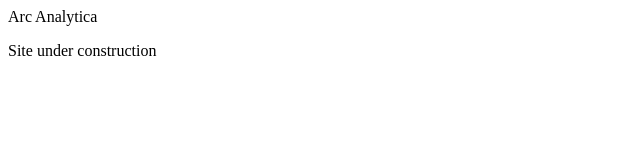
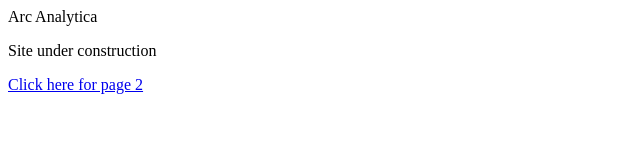
Before and after one commit to ArcAnalytica/ArcAnalytica.github.io, a plain HTML site: page index.html in a window 1280 px wide. Shown: the whole page, without its empty margins (0-640 px from the left). Drawn offline with Linux system fonts and the light colour scheme.

Commit message:
Update index.html

```diff
--- a/index.html
+++ b/index.html
@@ -2,5 +2,6 @@
   <body>
     <h>Arc Analytica</h>
     <p>Site under construction</p>
+    <a href="/page2.html">Click here for page 2</a>
   </body>
 </html>
```
